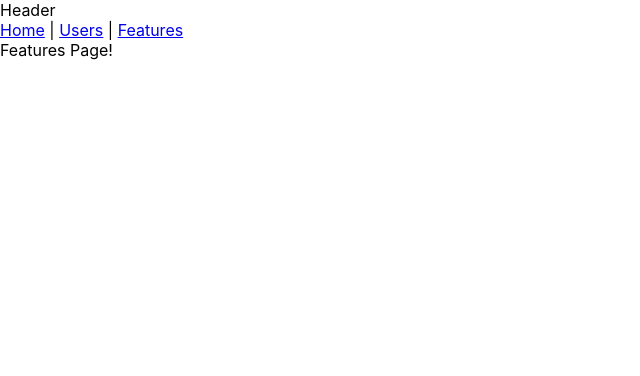
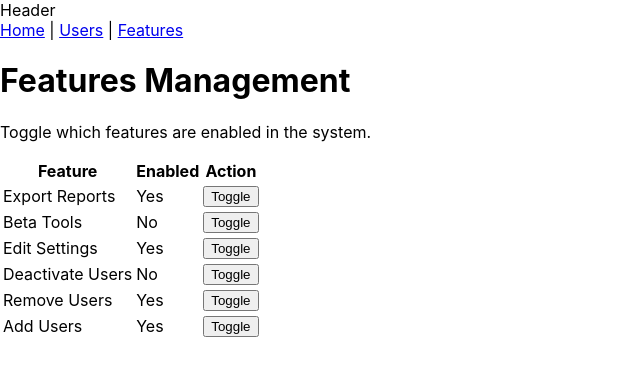
Before and after one commit to stephaniesomade/access-hub, a React (Create React App) app: page /features in a window 1280 px wide. Shown: the top 376 px of the page, without its empty margins (0-640 px from the left). Built offline with nearby package versions, Linux system fonts and the light colour scheme.

Commit message:
feat(007): Add features table

```diff
--- /dev/null
+++ b/src/components/FeaturesTable.jsx
@@ -0,0 +1,29 @@
+import { useContext } from "react";
+import { FeatureContext } from "../context/FeatureContext";
+
+export const FeaturesTable = () => {
+  const { features, toggleFeature } = useContext(FeatureContext);
+
+  return (
+    <table>
+      <thead>
+        <tr>
+          <th>Feature</th>
+          <th>Enabled</th>
+          <th>Action</th>
+        </tr>
+      </thead>
+      <tbody>
+        {features.map(f => (
+          <tr key={f.id}>
+            <td>{f.name}</td>
+            <td>{f.enabled ? "Yes" : "No"}</td>
+            <td>
+              <button onClick={() => toggleFeature(f.id)}>Toggle</button>
+            </td>
+          </tr>
+        ))}
+      </tbody>
+    </table>
+  );
+};
--- /dev/null
+++ b/src/context/FeatureContext.js
@@ -0,0 +1,41 @@
+import { useState } from "react";
+import { createContext } from "react";
+
+export const FeatureContext = createContext();
+
+export const FeatureProvider = ({ children }) => {
+  const [features, setFeatures] = useState(() => {
+    return [
+      {
+        id: 'f1', name: 'Export Reports', enabled: true
+      },
+      {
+        id: 'f2', name: 'Beta Tools', enabled: false
+      },
+      {
+        id: 'f3', name: 'Edit Settings', enabled: true
+      },
+      {
+        id: 'f4', name: 'Deactivate Users', enabled: false
+      },
+      {
+        id: 'f5', name: 'Remove Users', enabled: true
+      },
+      {
+        id: 'f6', name: 'Add Users', enabled: true
+      },
+    ]
+  });
+
+  const toggleFeatures = (id) => {
+    setFeatures(prev =>
+      prev.map(feature => feature.id === id ? { ...feature, enabled: !feature.enabled} : feature)
+    );
+  };
+
+  return (
+    <FeatureContext.Provider value={{features, toggleFeatures}}>
+      {children}
+    </FeatureContext.Provider>
+  )
+}
--- a/src/index.jsx
+++ b/src/index.jsx
@@ -4,12 +4,15 @@ import './index.css';
 import App from './App';
 import reportWebVitals from './reportWebVitals';
 import { UserProvider } from './context/UserContext';
+import { FeatureProvider } from './context/FeatureContext';
 
 const root = ReactDOM.createRoot(document.getElementById('root'));
 root.render(
   <React.StrictMode>
     <UserProvider>
-      <App />
+      <FeatureProvider>
+        <App />
+      </FeatureProvider>
     </UserProvider>
   </React.StrictMode>
 );
--- a/src/pages/Dashboard.jsx
+++ b/src/pages/Dashboard.jsx
@@ -2,7 +2,8 @@ function DashboardHome() {
   return (
     <div>Dashboard Home</div>
   )
-
 }
 
+// This is a panel with things like user stats, recent actions and quick actions.
+// overview stats along with quick actions
 export default DashboardHome;
--- a/src/pages/Features.jsx
+++ b/src/pages/Features.jsx
@@ -1,7 +1,10 @@
-function FeaturesPage() {
+import { FeaturesTable } from "../components/FeaturesTable";
+export default function FeaturesPage() {
   return (
-    <div>Features Page!</div>
+    <div>
+      <h1>Features Management</h1>
+      <p>Toggle which features are enabled in the system.</p>
+      <FeaturesTable></FeaturesTable>
+    </div>
   )
 }
-
-export default FeaturesPage;
```
